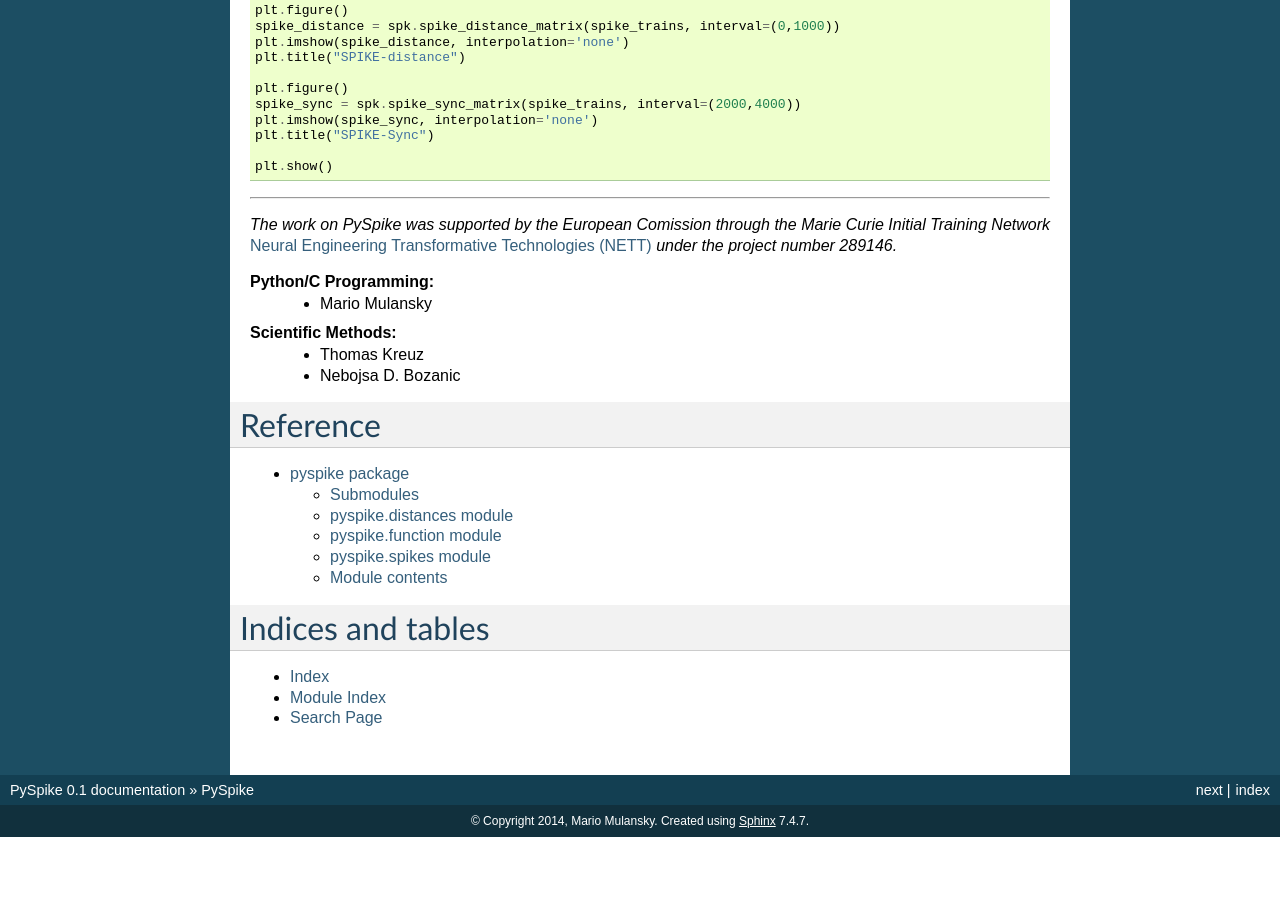
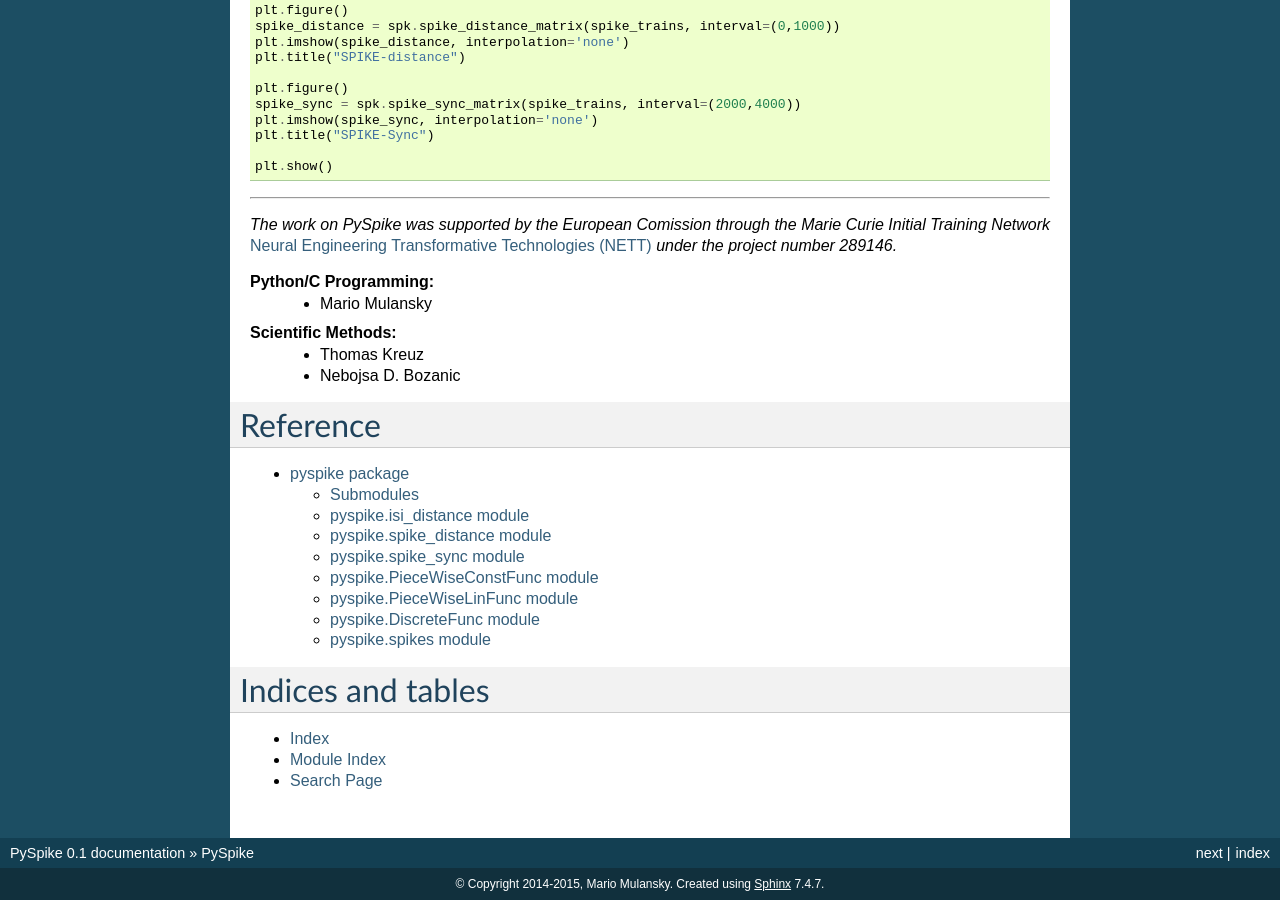
Before and after one commit to mariomulansky/PySpike, a Sphinx documentation site: the page built from doc/index.rst, in a window 1280 px wide and 900 px high, scrolled down 4905 px. Built offline with Sphinx 7.4.7, drawn with Linux system fonts in a browser that asks for light colours; before the commit the page ends 5742 px from its top, so only the background shows below that; some of the changed text lies outside the part shown.

Commit message:
update docs to the structural changes

```diff
--- a/Readme.rst
+++ b/Readme.rst
@@ -201,7 +201,7 @@ The parameter :code:`interval` is optional and if neglected the whole spike trai
 
 
 SPIKE synchronization
-..............
+.....................
 
 **Important note:**
 
--- a/doc/conf.py
+++ b/doc/conf.py
@@ -57,7 +57,7 @@ master_doc = 'index'
 
 # General information about the project.
 project = u'PySpike'
-copyright = u'2014, Mario Mulansky'
+copyright = u'2014-2015, Mario Mulansky'
 
 # The version info for the project you're documenting, acts as replacement for
 # |version| and |release|, also used in various other places throughout the
@@ -254,7 +254,7 @@ man_pages = [
 #  dir menu entry, description, category)
 texinfo_documents = [
   ('index', 'PySpike', u'PySpike Documentation',
-   u'Mario Mulansky', 'PySpike', 'One line description of project.',
+   u'Mario Mulansky', 'PySpike', 'Measure of spike train synchrony.',
    'Miscellaneous'),
 ]
 
--- a/doc/pyspike.rst
+++ b/doc/pyspike.rst
@@ -4,35 +4,58 @@ pyspike package
 Submodules
 ----------
 
-pyspike.distances module
-------------------------
+pyspike.isi_distance module
+----------------------------------------
 
-.. automodule:: pyspike.distances
+.. automodule:: pyspike.isi_distance
     :members:
     :undoc-members:
     :show-inheritance:
 
-pyspike.function module
------------------------
+pyspike.spike_distance module
+----------------------------------------
 
-.. automodule:: pyspike.function
+.. automodule:: pyspike.spike_distance
+    :members:
+    :undoc-members:
+    :show-inheritance:
+
+pyspike.spike_sync module
+----------------------------------------
+
+.. automodule:: pyspike.spike_sync
+    :members:
+    :undoc-members:
+    :show-inheritance:
+
+pyspike.PieceWiseConstFunc module
+----------------------------------------
+
+.. automodule:: pyspike.PieceWiseConstFunc
+    :members:
+    :undoc-members:
+    :show-inheritance:
+
+pyspike.PieceWiseLinFunc module
+----------------------------------------
+
+.. automodule:: pyspike.PieceWiseLinFunc
+    :members:
+    :undoc-members:
+    :show-inheritance:
+
+pyspike.DiscreteFunc module
+----------------------------------------
+
+.. automodule:: pyspike.DiscreteFunc
     :members:
     :undoc-members:
     :show-inheritance:
 
 pyspike.spikes module
----------------------
+----------------------------------------
 
 .. automodule:: pyspike.spikes
     :members:
     :undoc-members:
     :show-inheritance:
-
-
-Module contents
----------------
-
-.. automodule:: pyspike
-    :members:
-    :undoc-members:
-    :show-inheritance:
```
Also changed, not shown: other parts of Readme.rst (+1 -1 lines), 2 other files.
